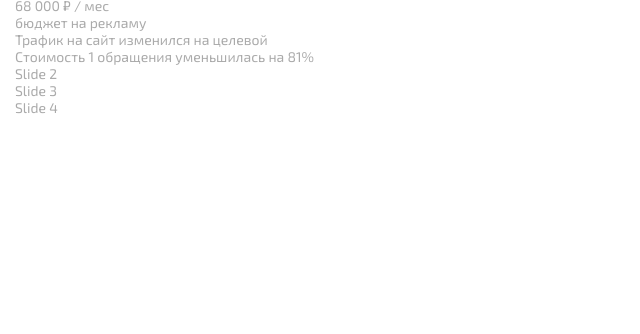
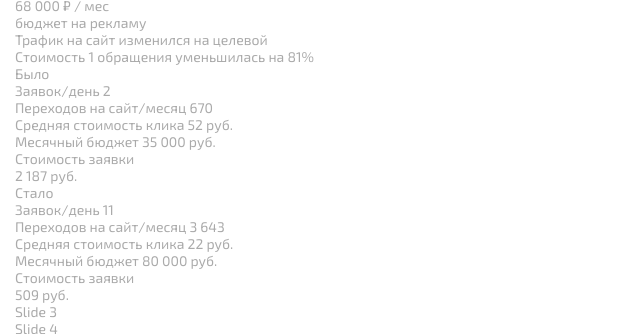
Before and after one commit to AlexLevchuk32/WESMA-Test, a website built with Vite: page index.html in a window 1280 px wide. Shown: the part 1333-1667 px from the top of the page, without its empty margins (0-640 px from the left). Before the commit the page ends 1449 px from the top, so only its background shows below. Built offline with nearby package versions, Linux system fonts and the light colour scheme.

Commit message:
add was-becam slide structure

```diff
--- a/index.html
+++ b/index.html
@@ -10,17 +10,24 @@
 			<div class="container">
 				<div class="our-cases__inner">
 					<h2 class="our-cases__title">НАШИ КЕЙСЫ</h2>
-					<div class="our-cases__content">
-						<div class="our-cases__column column-left">
+
+					<div class="our-cases__top">
+						<div class="our-cases__top column-left">
 							<img src="/images/common/carpet.webp" alt="изображение ковра" />
 						</div>
-						<div class="our-cases__column column-right">
+
+						<div class="our-cases__top column-right">
 							<div class="column-right__top">
-								<div class="column-right__title">Интернет-магазин ковров</div>
+								<div class="column-right__title">
+									<h3>Интернет-магазин ковров</h3>
+								</div>
 								<div class="column-right__logo">
 									<img class="" src="/images/logo/carpet-logo.png" alt="логотип" />
 								</div>
 							</div>
+						</div>
+					</div>
+
 					<div class="swiper our-cases-slider">
 						<div class="swiper-pagination"></div>
 
@@ -102,7 +109,42 @@
 							</div>
 							<div class="swiper-slide">
 								<div class="was-becam-slide">
-											<h3>Slide 2</h3>
+									<div class="was-became__inner">
+										<div class="was-became__item">
+											<div class="was-became__info">
+												<div class="was-became__info-left">
+													<h3 class="was-became__title">Было</h3>
+													<p class="was-became__text">Заявок/день 2</p>
+													<p class="was-became__text">Переходов на сайт/месяц 670</p>
+												</div>
+												<div class="was-became__info-right">
+													<p class="was-became__text">Средняя стоимость клика 52 руб.</p>
+													<p class="was-became__text">Месячный бюджет 35 000 руб.</p>
+												</div>
+											</div>
+											<div class="was-became__price">
+												<p class="was-became__price-text">Стоимость заявки</p>
+												<p class="was-became__price-text">2 187 руб.</p>
+											</div>
+										</div>
+										<div class="was-became__item">
+											<div class="was-became__info">
+												<div class="was-became__info-left">
+													<h3 class="was-became__title">Стало</h3>
+													<p class="was-became__text">Заявок/день 11</p>
+													<p class="was-became__text">Переходов на сайт/месяц 3 643</p>
+												</div>
+												<div class="was-became__info-right">
+													<p class="was-became__text">Средняя стоимость клика 22 руб.</p>
+													<p class="was-became__text">Месячный бюджет 80 000 руб.</p>
+												</div>
+											</div>
+											<div class="was-became__price">
+												<p class="was-became__price-text">Стоимость заявки</p>
+												<p class="was-became__price-text">509 руб.</p>
+											</div>
+										</div>
+									</div>
 								</div>
 							</div>
 							<div class="swiper-slide">
@@ -122,7 +164,9 @@
 							<div class="swiper-button-next"></div>
 						</div>
 					</div>
-						</div>
+
+					<div class="order">
+						<button class="order__btn">Хочу так же!</button>
 					</div>
 				</div>
 			</div>
```
Lines whose indentation alone changed are shown as unchanged.
